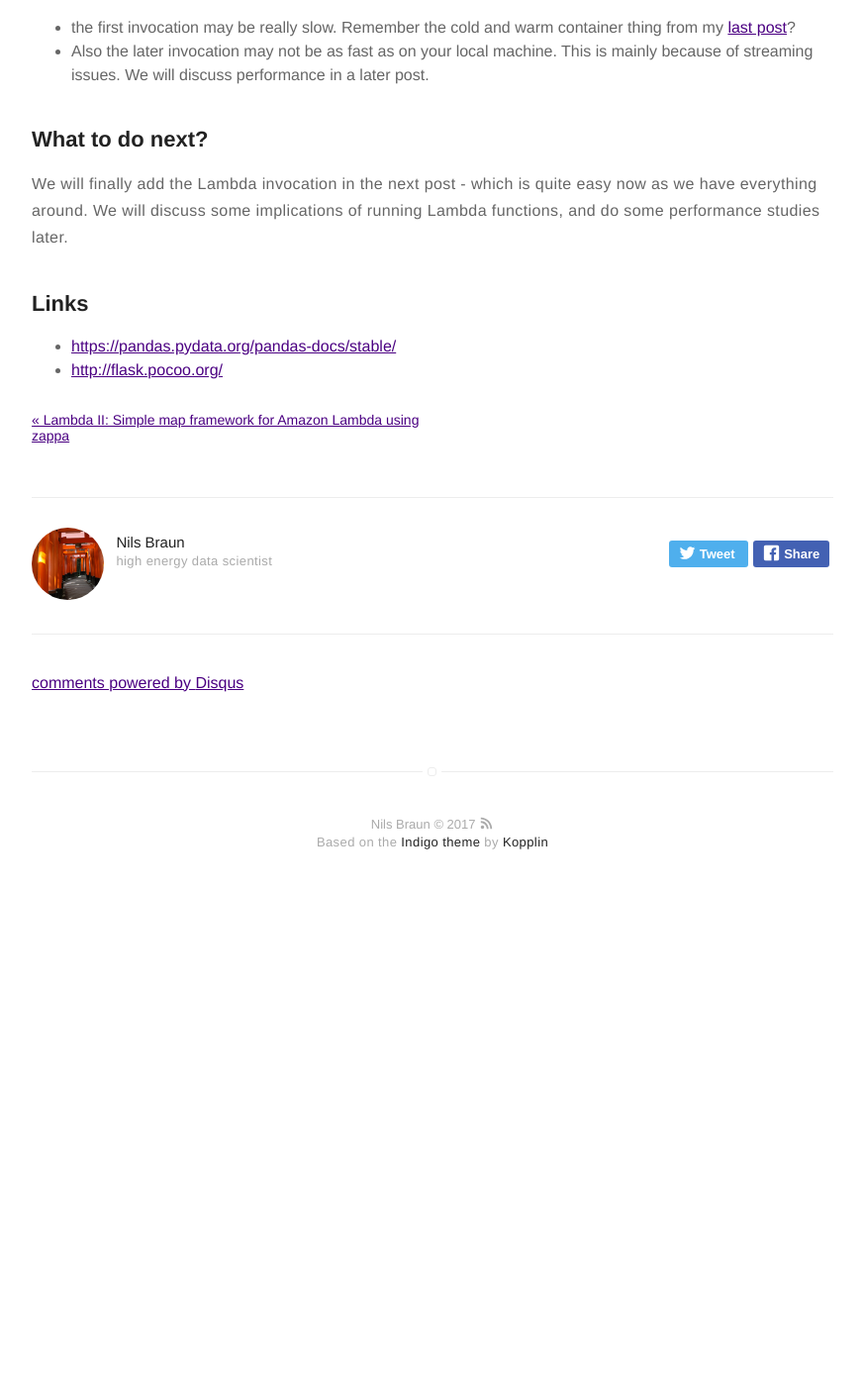
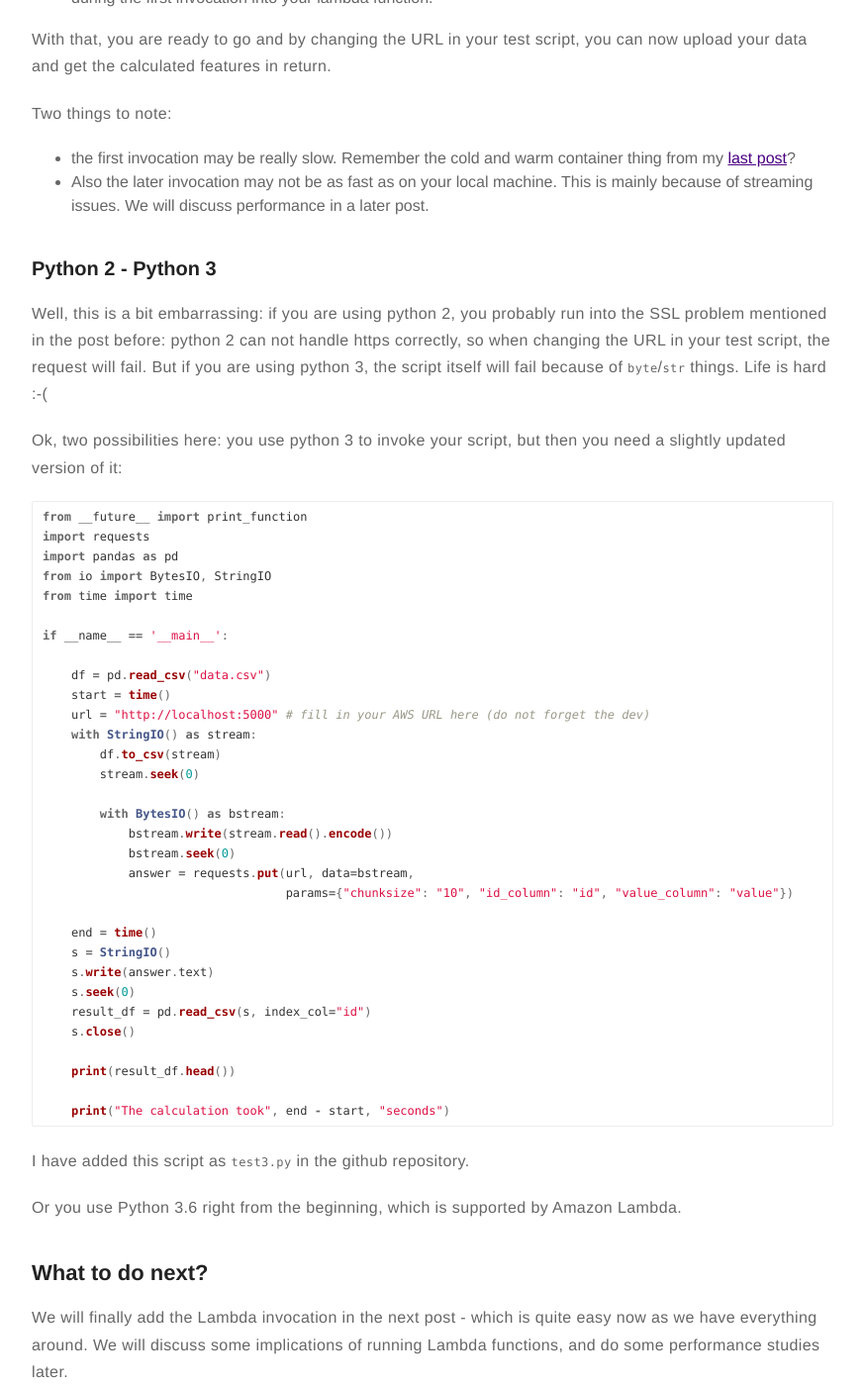
Before and after one commit to nils-braun/nils-braun.github.io, a Jekyll site: the page built from _posts/2017-08-30-amazon-lambda-and-map-2.md, in a window 1280 px wide and 1400 px high, scrolled down 7981 px. Shown: the whole window at 99% size, without its empty margins (203-1076 px from the left). Built offline with Jekyll 4.4.1, drawn with Linux system fonts in a browser that asks for light colours; emoji names are drawn with the system emoji font; comment, search, counter and statistics services are not loaded; before the commit the page ends 8903 px from its top, so only the background shows below that; some of the changed text lies outside the part shown.

Commit message:
Added TOC and some fixes

```diff
--- a/_posts/2017-08-30-amazon-lambda-and-map-2.md
+++ b/_posts/2017-08-30-amazon-lambda-and-map-2.md
@@ -12,13 +12,18 @@
 author: nils
 externalLink: false
 ---
-After we have done the basic setup in the [last post](https://nils-braun.github.io/amazon-lambda-and-map/)
+After we have done the basic setup in the [last post](../amazon-lambda-and-map/)
 we are now ready to add some real data science application and fully use the parallelisation
 of Lambda. We will write a very simple map-framework for this.
 
 This is part three on my series on Amazon Lambda for Data Science. To see how this all
 comes together, we will develop a real-world data science applications in this blog post series over the
 next time.
+
+* [Introduction: Why you should use Amazon Lambda](../why-you-should-use-amazon-lambda)
+* [Part 2: Simple map framework for Amazon Lambda using zappa](../amazon-lambda-and-map/)
+* [Part 3: Data Science with Amazon Lambda](../amazon-lambda-and-map-2/)
+* [Part 4: Use the Power of Lambda](../amazon-lambda-and-map-3/)
 
 You can find the code of this series on my [github account](https://github.com/nils-braun/amazon-lambda-datascience) (will be updated when we go on).
 The version of this post is stored in tag *part-three*.
@@ -316,6 +321,7 @@
     s.close()
 
     print(result_df.head())
+
     print("The calculation took", end - start, "seconds")
 {% endhighlight %}
 
@@ -366,9 +372,57 @@
 and get the calculated features in return.
 
 Two things to note:
-* the first invocation may be really slow. Remember the cold and warm container thing from my [last post](https://nils-braun.github.io/amazpn-lambda-and-map/)?
+* the first invocation may be really slow. Remember the cold and warm container thing from my [last post](../amazon-lambda-and-map/)?
 * Also the later invocation may not be as fast as on your local machine. This is mainly because of streaming issues. We will discuss
   performance in a later post.
+
+
+### Python 2 - Python 3
+
+Well, this is a bit embarrassing: if you are using python 2, you probably run into the SSL problem
+mentioned in the post before: python 2 can not handle https correctly, so when changing the URL in your
+test script, the request will fail. But if you are using python 3, the script itself will fail because of
+`byte`/`str` things. Life is hard :-(
+
+Ok, two possibilities here: you use python 3 to invoke your script, but then you need a slightly updated version of it:
+
+{% highlight python %}
+from __future__ import print_function
+import requests
+import pandas as pd
+from io import BytesIO, StringIO
+from time import time
+
+if __name__ == '__main__':
+
+    df = pd.read_csv("data.csv")
+    start = time()
+    url = "http://localhost:5000" # fill in your AWS URL here (do not forget the dev)
+    with StringIO() as stream:
+        df.to_csv(stream)
+        stream.seek(0)
+
+        with BytesIO() as bstream:
+            bstream.write(stream.read().encode())
+            bstream.seek(0)
+            answer = requests.put(url, data=bstream,
+                                  params={"chunksize": "10", "id_column": "id", "value_column": "value"})
+
+    end = time()
+    s = StringIO()
+    s.write(answer.text)
+    s.seek(0)
+    result_df = pd.read_csv(s, index_col="id")
+    s.close()
+
+    print(result_df.head())
+
+    print("The calculation took", end - start, "seconds")
+{% endhighlight %}
+
+I have added this script as `test3.py` in the github repository.
+
+Or you use Python 3.6 right from the beginning, which is supported by Amazon Lambda.
 
 ## What to do next?
 We will finally add the Lambda invocation in the next post - which is quite easy now as we have everything around. We will
```
Also changed, not shown: other parts of _posts/2017-08-30-amazon-lambda-and-map-2.md (+2 -2 lines), _posts/2017-08-14-why-you-should-use-amazon-lambda.md (+5 -0 lines), _posts/2017-08-26-amazon-lambda-and-map.md (+7 -2 lines).
